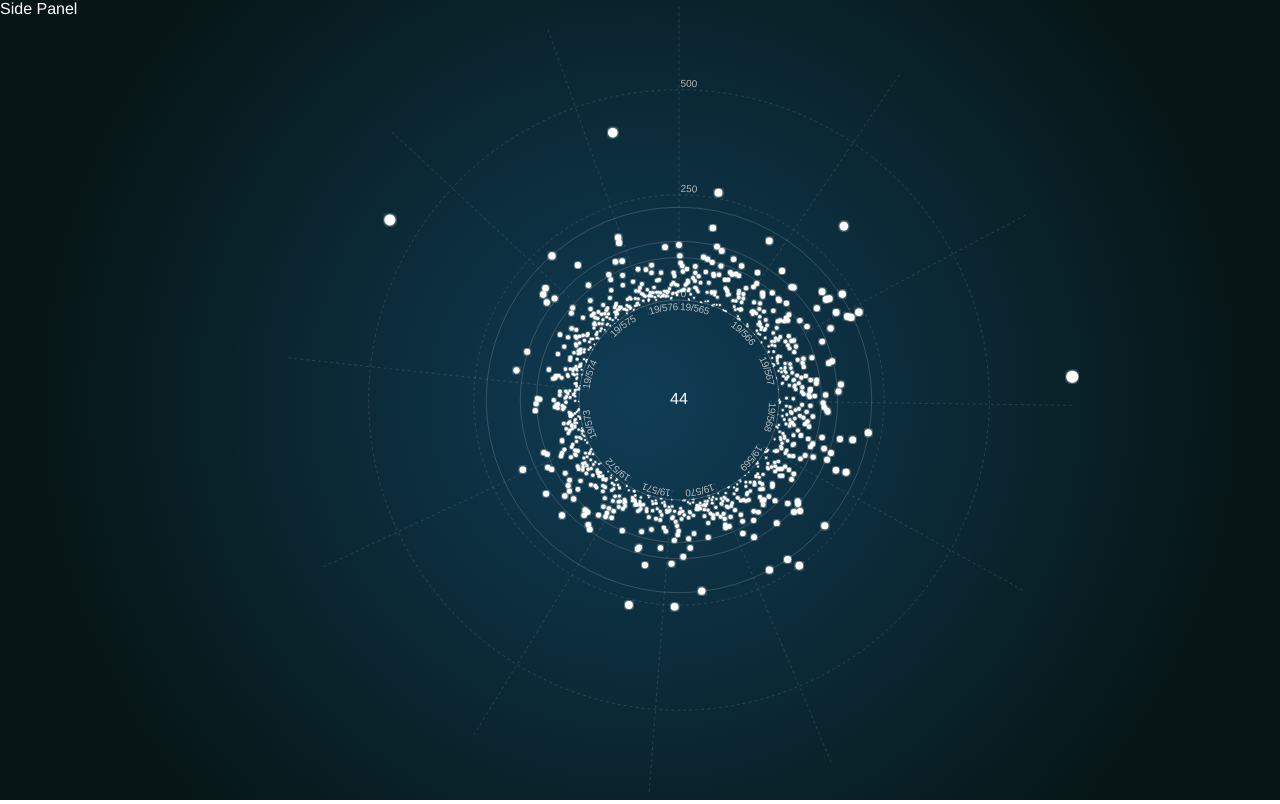
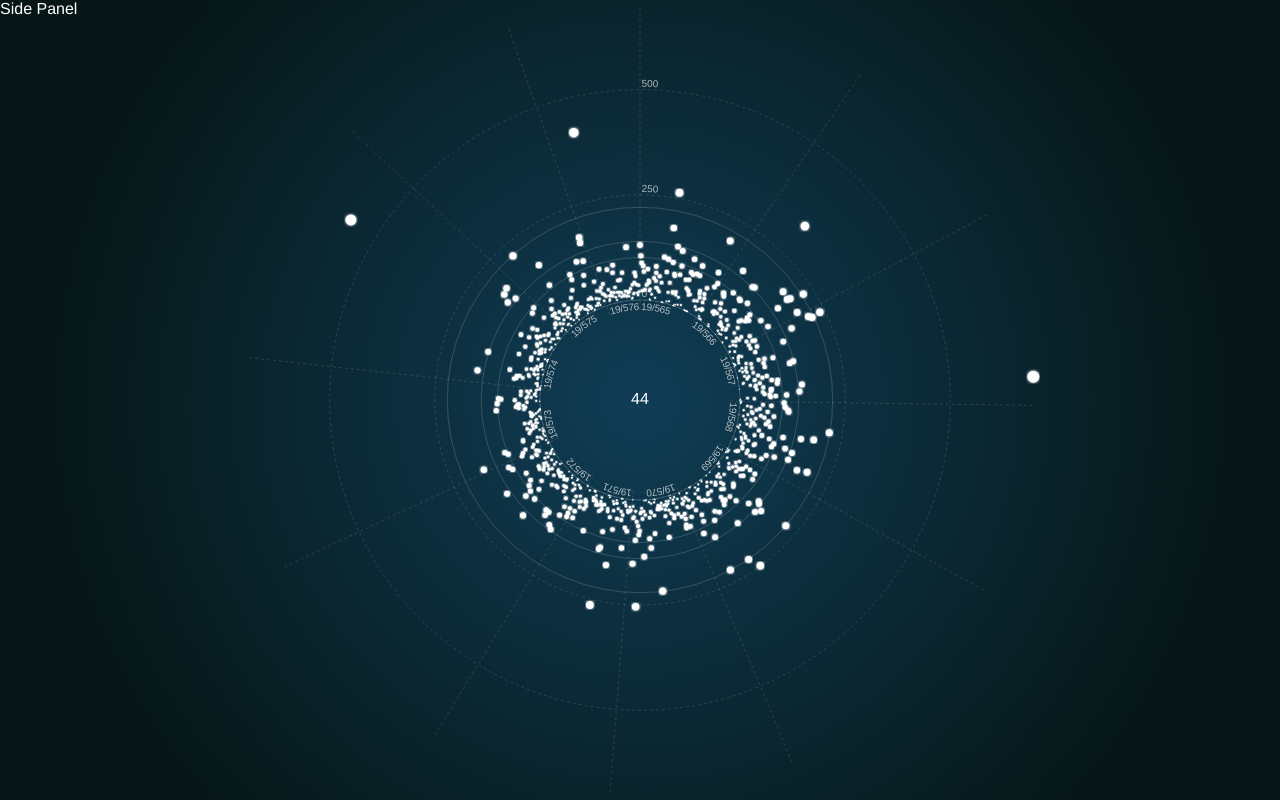
Before and after one commit to sophiamersmann/impact-factors, a Svelte app: page / in a window 1280 px wide. Built offline with nearby package versions, Linux system fonts and the light colour scheme.

Commit message:
Simplify markup

```diff
--- a/src/App.svelte
+++ b/src/App.svelte
@@ -19,17 +19,13 @@
   {#if width < 600}
     <Catch content={"width < 600"} />
   {:else}
-    <div class="side-panel">
-      <SidePanel />
-    </div>
+    <SidePanel />
     <Visualization />
-    <div class="side-panel" />
   {/if}
 </div>
 
 <style>
   .app-wrapper {
-    display: flex;
     width: 100%;
     height: 100%;
     background: radial-gradient(
@@ -37,8 +33,4 @@
       var(--background-color-center) 0%,
       var(--background-color) 80%);
   }
-
-  .side-panel {
-    flex-grow: 1;
-  }
 </style>
--- a/src/SidePanel.svelte
+++ b/src/SidePanel.svelte
@@ -1,3 +1,9 @@
-<div>
+<div class="side-panel">
   Side Panel
 </div>
+
+<style>
+  .side-panel {
+    position: absolute;
+  }
+</style>
```
